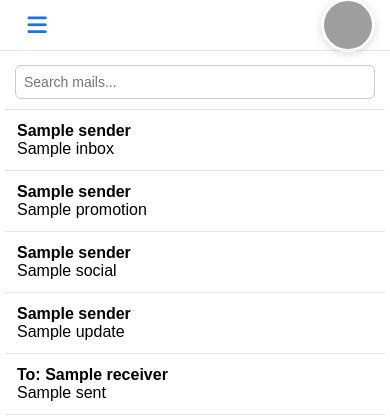
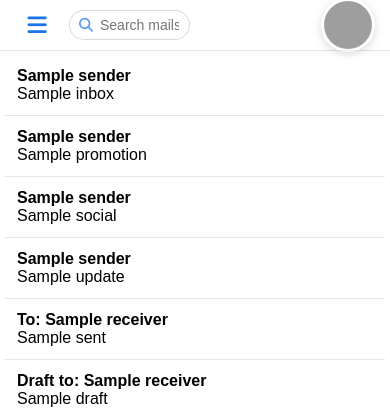
Before and after one commit to Sahilsoni15/BharatMail, a Flask app: template templates/inbox.html in a window 390 px wide. Shown: the top 420 px of the page. Run offline with Flask 3, Linux system fonts and the light colour scheme; the template is opened without the code that fills it: most values are stand-ins (such as "Sample title", 1, 10 or a date in 2020); parts of the project's set-up code (start-up, migrations or seed data) failed here and were passed over; grey boxes are pictures that could not be loaded.

Commit message:
🚀 Enhanced mobile UI: search in header, select all button, improved UX
- 📱 Moved search bar to header for mobile devices (positioned between menu and profile)
- ✅ Added 'Select All' button in mobile selection toolbar when emails are selected
- 🎨 Enhanced mobile responsiveness with proper search bar styling
- 📧 Emails already sorted by latest first (newest on top)
- 🔄 Improved email selection workflow for touch devices
- 💫 Better mobile search experience with synchronized desktop/mobile search

```diff
--- a/templates/inbox.html
+++ b/templates/inbox.html
@@ -35,7 +35,7 @@
         .email-item:hover { background-color: #3c4043; }
         .dropdown { background-color: #2d2e30; color: white; border: 1px solid #3c4043; }
         .dropdown-item:hover { background-color: #3c4043; }
-        #mailSearch { background-color: #3c4043; color: white; border: 1px solid #5f6368; }
+        #mailSearch, #mobileMailSearch { background-color: #3c4043; color: white; border: 1px solid #5f6368; }
     }
 
 @media (prefers-color-scheme: light) {
@@ -44,7 +44,7 @@
         .email-item:hover { background-color: #f1f3f4; }
         .dropdown { background-color: white; color: black; border: 1px solid #dadce0; }
         .dropdown-item:hover { background-color: #f1f3f4; }
-        #mailSearch { background-color: white; color: black; border: 1px solid #ccc; }
+        #mailSearch, #mobileMailSearch { background-color: white; color: black; border: 1px solid #ccc; }
     }
 
     body {
@@ -254,8 +254,96 @@
         margin-left: 10px;
     }
 
+    /* Mobile search container - hidden by default */
+    .mobile-search-container {
+        display: none;
+    }
+
 @media (max-width: 768px) {
-        .top-btn { display: none; }
+        .top-btn {
+            display: none;
+        }
+
+        /* Show select buttons on mobile when there are selections */
+        .top-btn.mobile-select-btn {
+            display: flex !important;
+            font-size: 16px;
+            padding: 8px;
+            margin-left: 5px;
+            border-radius: 6px;
+            background: rgba(26, 115, 232, 0.1);
+        }
+
+        /* Mobile search styling */
+        .mobile-search-container {
+            display: flex;
+            flex: 1;
+            max-width: 60%;
+            position: relative;
+            margin: 0 10px;
+        }
+
+        #mobileMailSearch {
+            width: 100%;
+            padding: 6px 10px 6px 30px;
+            border-radius: 20px;
+            font-size: 14px;
+            border: 1px solid rgba(128,128,128,0.3);
+            background-color: rgba(255,255,255,0.1);
+            color: inherit;
+        }
+
+        .mobile-search-icon {
+            position: absolute;
+            left: 10px;
+            top: 50%;
+            transform: translateY(-50%);
+            color: var(--accent);
+            font-size: 14px;
+            opacity: 0.7;
+        }
+
+        /* Hide desktop search on mobile */
+        .desktop-only {
+            display: none;
+        }
+
+        /* Mobile selection toolbar */
+        .mobile-selection-toolbar {
+            position: fixed;
+            bottom: 70px;
+            left: 10px;
+            right: 10px;
+            background: var(--accent);
+            color: white;
+            padding: 10px 15px;
+            border-radius: 8px;
+            display: none;
+            align-items: center;
+            justify-content: space-between;
+            z-index: 700;
+            box-shadow: 0 4px 12px rgba(0,0,0,0.3);
+        }
+
+        .mobile-selection-toolbar.show {
+            display: flex;
+        }
+
+        .mobile-selection-toolbar button {
+            background: rgba(255,255,255,0.2);
+            color: white;
+            border: none;
+            padding: 8px 12px;
+            border-radius: 6px;
+            font-size: 14px;
+            margin-left: 8px;
+            cursor: pointer;
+            touch-action: manipulation;
+        }
+
+        .mobile-selection-toolbar button:hover {
+            background: rgba(255,255,255,0.3);
+        }
     }
 
     .email-search {
@@ -310,6 +398,14 @@
         }
         .top-bar {
             left: 0 !important;
+        }
+
+        /* Show mobile search, hide desktop search */
+        .mobile-search-container {
+            display: flex;
+        }
+        .desktop-only {
+            display: none;
         }
     }
 
@@ -493,6 +589,13 @@
         <div id="selectionInfo" style="display:none; margin-left: 15px; font-size: 12px; color: var(--accent); background: rgba(26,115,232,0.1); padding: 4px 8px; border-radius: 12px;">
             <span id="selectedCount">0</span> selected
         </div>
+
+        <!-- Mobile Search Bar - Shown only on mobile devices -->
+        <div class="mobile-search-container">
+            <input type="text" id="mobileMailSearch" placeholder="Search mails...">
+            <i class="fa-solid fa-search mobile-search-icon"></i>
+        </div>
+
         <div style="flex:1"></div>
         {% if user_profile_pic %}
             <img src="{{ user_profile_pic }}" alt="Profile" class="profile-pic" onclick="toggleDropdown()">
@@ -594,10 +697,22 @@
         </form>
     </div>
 
+    <!-- Mobile Selection Toolbar -->
+    <div class="mobile-selection-toolbar" id="mobileSelectionToolbar">
+        <div>
+            <span id="mobileSelectedCount">0</span> selected
+        </div>
+        <div>
+            <button onclick="selectAllMails()" id="mobileSelectAllBtn"><i class="fa-solid fa-check-double"></i></button>
+            <button onclick="deleteSelectedMails()"><i class="fa-solid fa-trash"></i></button>
+            <button onclick="deselectAllMails()"><i class="fa-solid fa-xmark"></i></button>
+        </div>
+    </div>
+
     <!-- Email Section -->
     <div class="email-section">
-        <!-- Mail Search -->
-        <div class="email-search">
+        <!-- Desktop Mail Search - Hidden on mobile -->
+        <div class="email-search desktop-only">
             <input type="text" id="mailSearch" placeholder="Search mails...">
         </div>
 
@@ -682,14 +797,40 @@
     updateDeleteButtonVisibility();
 }
 
-// Mail search functionality
-document.getElementById('mailSearch').addEventListener('input', function() {
-    const filter = this.value.toLowerCase();
+// Mail search functionality for both desktop and mobile
+function setupSearchListeners() {
+    const desktopSearch = document.getElementById('mailSearch');
+    const mobileSearch = document.getElementById('mobileMailSearch');
+
+    const performSearch = function(filter) {
+        filter = filter.toLowerCase();
         document.querySelectorAll('#mailList .email-item').forEach(function(item) {
             const text = item.innerText.toLowerCase();
             item.style.display = text.includes(filter) ? '' : 'none';
         });
         updateDeleteButtonVisibility();
+    };
+
+    if (desktopSearch) {
+        desktopSearch.addEventListener('input', function() {
+            performSearch(this.value);
+            // Sync with mobile search
+            if (mobileSearch) mobileSearch.value = this.value;
+        });
+    }
+
+    if (mobileSearch) {
+        mobileSearch.addEventListener('input', function() {
+            performSearch(this.value);
+            // Sync with desktop search
+            if (desktopSearch) desktopSearch.value = this.value;
+        });
+    }
+}
+
+// Initialize search functionality when page loads
+document.addEventListener('DOMContentLoaded', function() {
+    setupSearchListeners();
 });
 
 // Sidebar toggle for all screens
@@ -1020,8 +1161,10 @@
     const deleteBtn = document.getElementById('deleteSelectedBtn');
     const selectionInfo = document.getElementById('selectionInfo');
     const selectedCount = document.getElementById('selectedCount');
-
-    if (!deleteBtn || !selectionInfo || !selectedCount) return;
+    const mobileToolbar = document.getElementById('mobileSelectionToolbar');
+    const mobileSelectedCount = document.getElementById('mobileSelectedCount');
+
+    if (!deleteBtn || !selectionInfo || !selectedCount || !mobileToolbar || !mobileSelectedCount) return;
 
     // Count visible selected emails
     let visibleSelectedCount = 0;
@@ -1036,6 +1179,18 @@
     deleteBtn.style.display = hasSelection ? 'flex' : 'none';
     selectionInfo.style.display = hasSelection ? 'block' : 'none';
     selectedCount.textContent = visibleSelectedCount;
+
+    // Show/hide mobile selection toolbar
+    if (window.innerWidth <= 768) {
+        if (hasSelection) {
+            mobileToolbar.classList.add('show');
+            mobileSelectedCount.textContent = visibleSelectedCount;
+        } else {
+            mobileToolbar.classList.remove('show');
+        }
+    } else {
+        mobileToolbar.classList.remove('show');
+    }
 }
 
 function clearSelections() {
```
Lines whose indentation alone changed are shown as unchanged.
